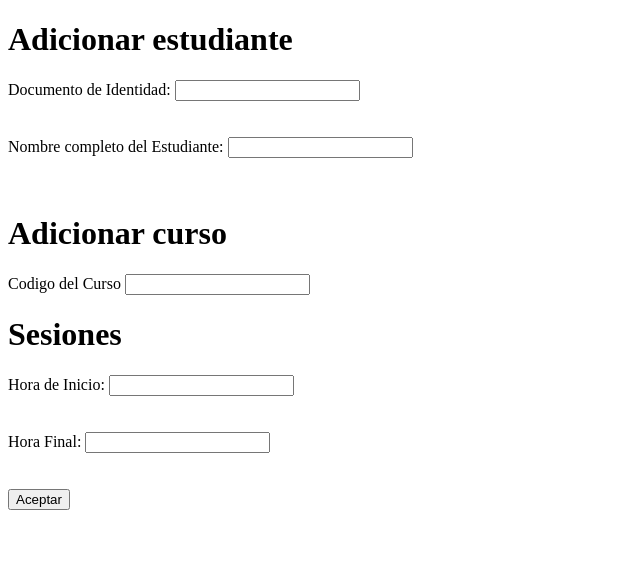
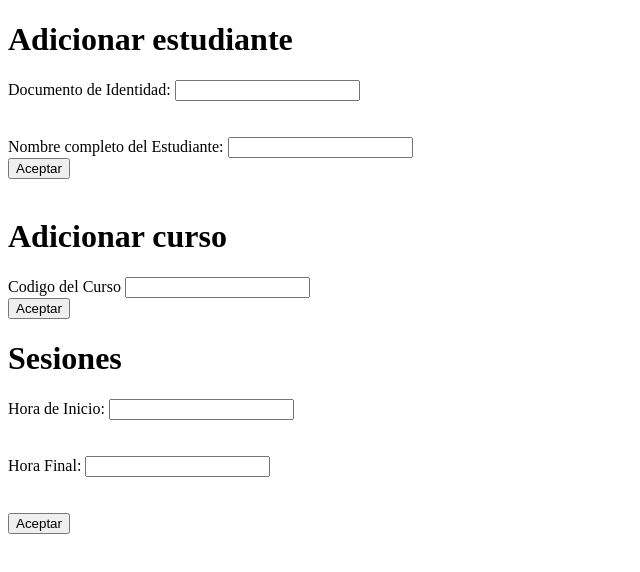
Before and after one commit to Gaus80/Taller7, a plain HTML site: page Frontend/index.html in a window 1280 px wide. Shown: the whole page, without its empty margins (0-640 px from the left). Drawn offline with Linux system fonts and the light colour scheme; files whose address does not match are found by name.

Commit message:
Agregacion de botones poor tabla

```diff
--- a/Frontend/index.html
+++ b/Frontend/index.html
@@ -21,7 +21,8 @@
             <input type="text" id="nombre" placeHolder="">
             <br>
 
-
+            <!BOTON ACEPTAR EN ADICIONAR ESTUDIANTE-->
+            <input type="submit" onclick="guardar()" value="Aceptar">
             <br>
             <br>
 
@@ -36,7 +37,8 @@
         <input type=" text" id="adicionarCurso"
     </div>
     <form id="adicionarCurso">
-
+        <!BOTON ACEPTAR EN ADICIONAR CURSO-->
+        <input type="submit" onclick="guardar()" value="Aceptar">
 
     </form>
 </div>
@@ -55,11 +57,10 @@
         <br>
         <br>
         <br>
+        <!BOTON ACEPTAR EN GENERAL-->
+        <input type="submit" onclick="guardar()" value="Aceptar">
     </form>
 </div>
-
-<!BOTON ACEPTAR EN GENERAL-->
-<input type="submit" onclick="guardar()" value="Aceptar">
 
 
 </body>
```
